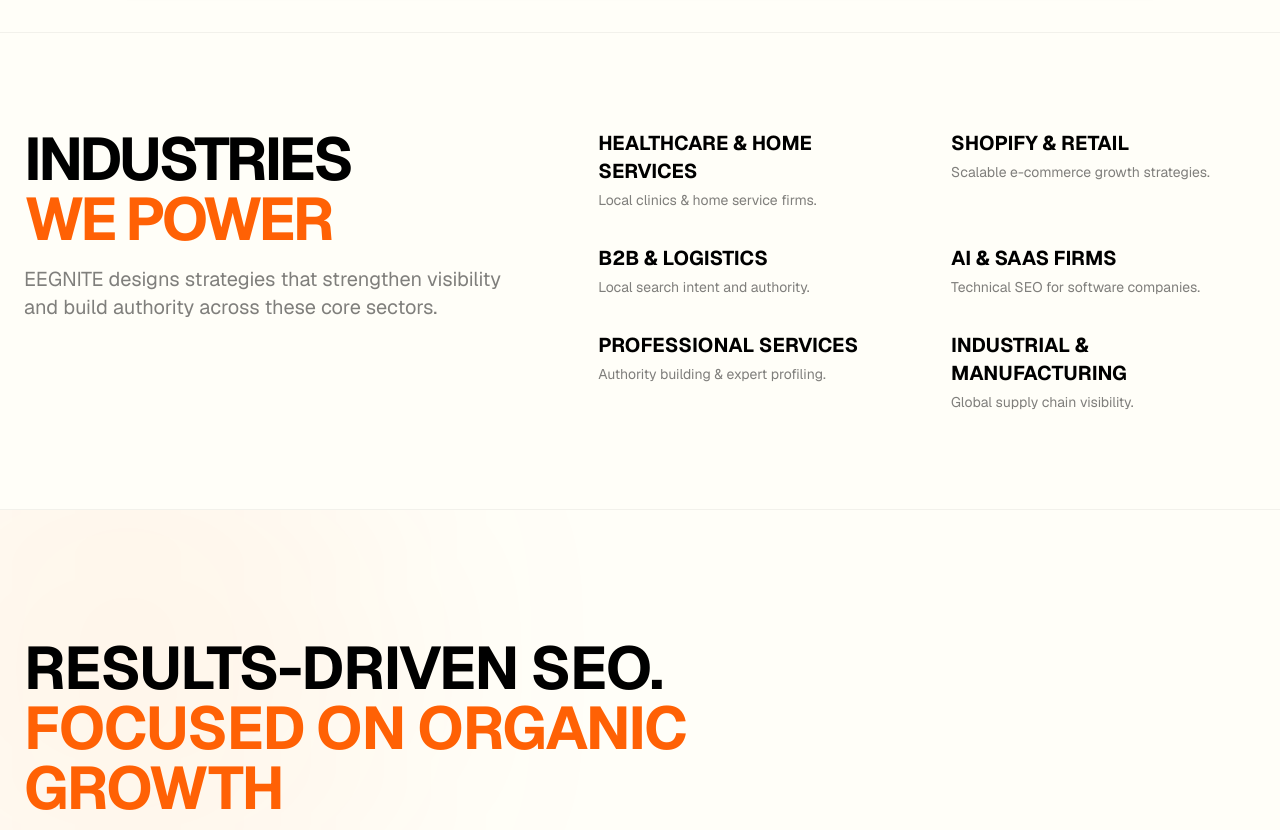
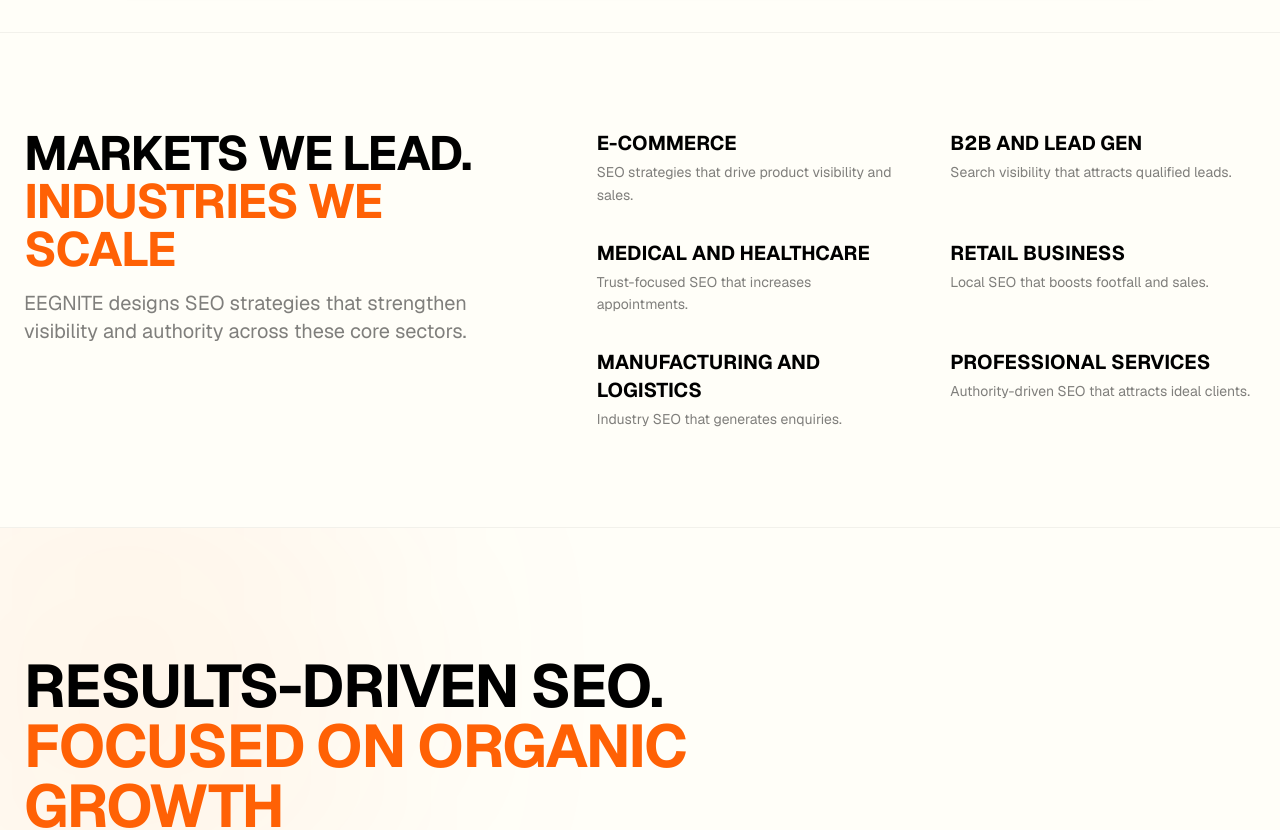
Before and after one commit to Ishaan-Gpt/eegnite-Final, a Next.js app: page /services/seo in a window 1280 px wide. Shown: the part 2020-2850 px from the top of the page. Built offline with nearby package versions, Linux system fonts and the light colour scheme; no server answers.

Commit message:
Revise SEO Markets We Lead and Industries We Scale section copy

```diff
--- a/src/components/page-content/SeoPageContent.tsx
+++ b/src/components/page-content/SeoPageContent.tsx
@@ -15,12 +15,12 @@
 
 function IndustriesSection() {
     const industries = [
-        { title: "Healthcare & Home Services", desc: "Local clinics & home service firms." },
-        { title: "Shopify & Retail", desc: "Scalable e-commerce growth strategies." },
-        { title: "B2B & Logistics", desc: "Local search intent and authority." },
-        { title: "AI & SaaS Firms", desc: "Technical SEO for software companies." },
-        { title: "Professional Services", desc: "Authority building & expert profiling." },
-        { title: "Industrial & Manufacturing", desc: "Global supply chain visibility." },
+        { title: "E-commerce", desc: "SEO strategies that drive product visibility and sales." },
+        { title: "B2B and Lead Gen", desc: "Search visibility that attracts qualified leads." },
+        { title: "Medical and Healthcare", desc: "Trust-focused SEO that increases appointments." },
+        { title: "Retail Business", desc: "Local SEO that boosts footfall and sales." },
+        { title: "Manufacturing and Logistics", desc: "Industry SEO that generates enquiries." },
+        { title: "Professional Services", desc: "Authority-driven SEO that attracts ideal clients." },
     ];
 
     return (
@@ -28,11 +28,11 @@
             <div className="max-w-[1400px] mx-auto px-6">
                 <div className="flex flex-col lg:flex-row gap-12 lg:gap-24 items-start">
                     <div className="max-w-xl">
-                        <h2 className="text-3xl md:text-6xl font-bold uppercase tracking-tighter text-black mb-4">
-                            Industries <br /><span className="text-[#FF6105]">We Power</span>
+                        <h2 className="text-3xl md:text-5xl font-bold uppercase tracking-tight text-black mb-4 leading-tight">
+                            MARKETS WE LEAD. <br /><span className="text-[#FF6105]">INDUSTRIES WE SCALE</span>
                         </h2>
                         <p className="text-black/50 text-base md:text-xl leading-relaxed">
-                            EEGNITE designs strategies that strengthen visibility and build authority across these core sectors.
+                            EEGNITE designs SEO strategies that strengthen visibility and authority across these core sectors.
                         </p>
                     </div>
                     <div className="grid sm:grid-cols-2 gap-x-12 gap-y-8 w-full border-l md:border-l-0 md:pl-0 pl-6 border-black/5">
```
